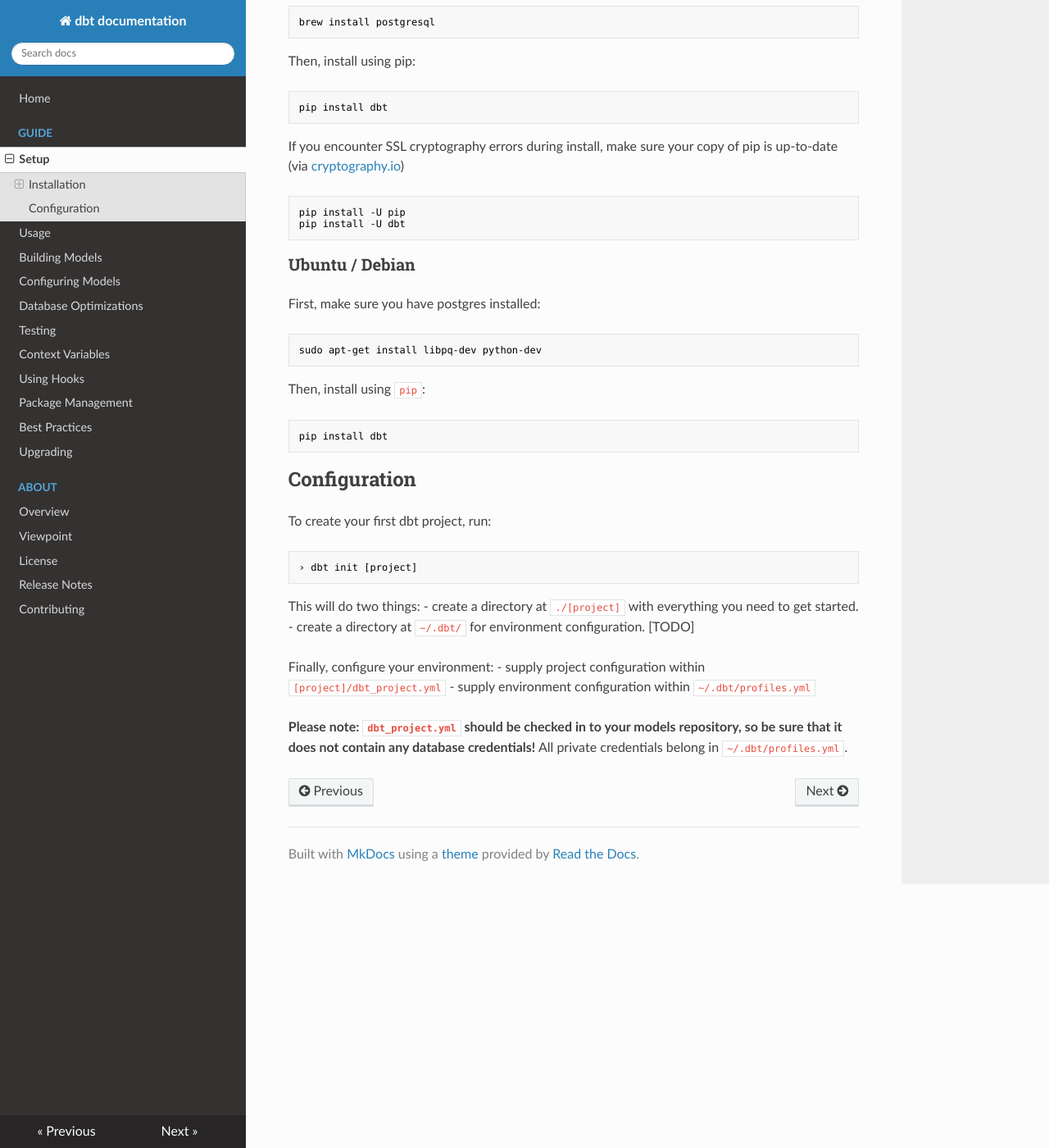
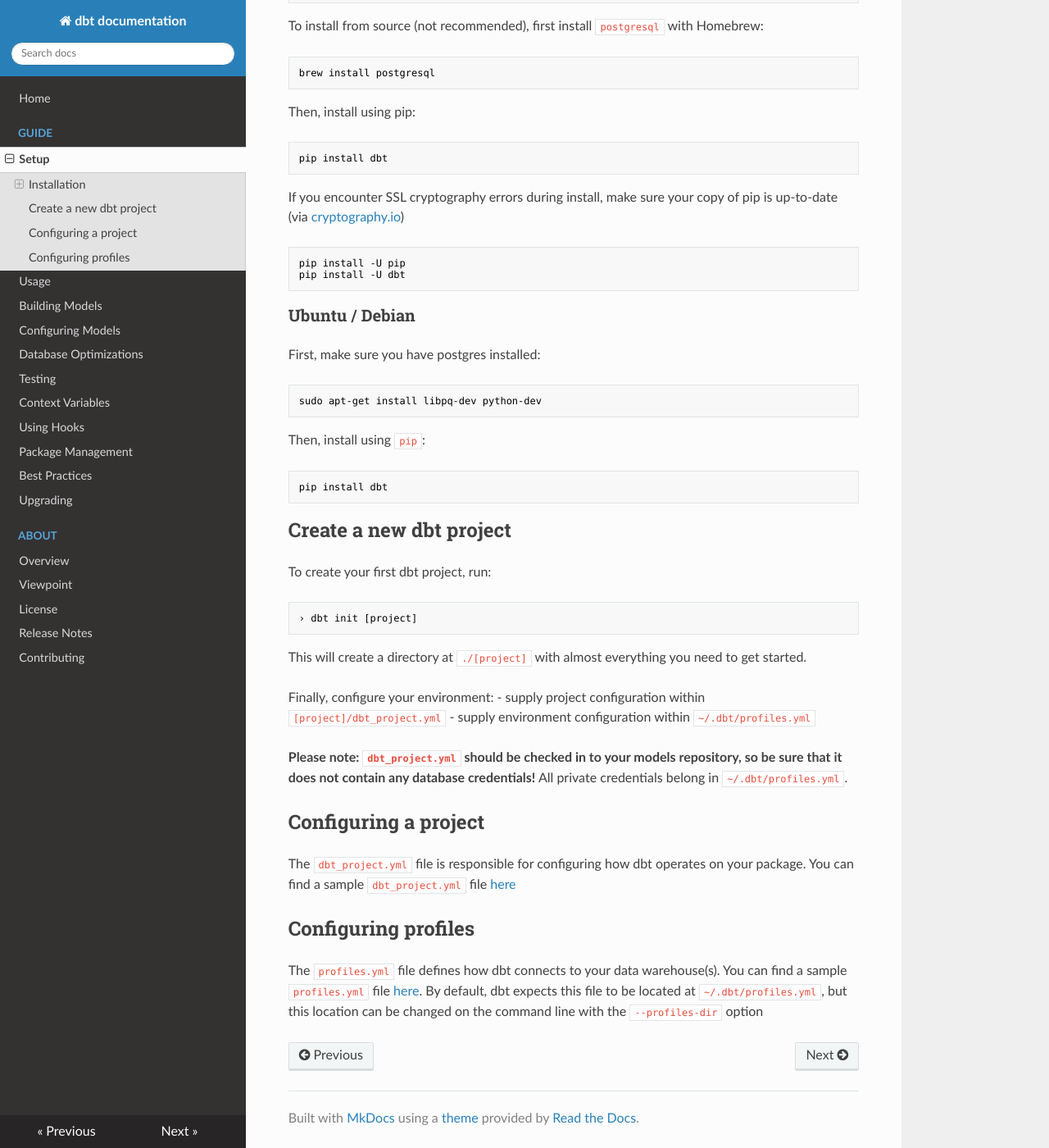
Before and after one commit to RayMarquina/dbt_project, an MkDocs documentation site: the page built from docs/guide/setup.md, in a window 1280 px wide and 1400 px high, scrolled down 666 px. Shown: the whole window at 82% size. Built offline with MkDocs 1.6.1, drawn with Linux system fonts in a browser that asks for light colours; nearby versions of some CDN libraries; old or Windows-style settings are respelled for this version of MkDocs; some of the changed text lies outside the part shown.

Commit message:
update setup docs

````diff
--- a/docs/guide/setup.md
+++ b/docs/guide/setup.md
@@ -9,8 +9,11 @@
 ```bash
 brew update
 brew install dbt
+```
 
-# to upgrade dbt, use
+To upgrade dbt, use
+
+```bash
 brew update
 brew upgrade dbt
 ```
@@ -58,7 +61,7 @@
 pip install dbt
 ```
 
-## Configuration
+## Create a new dbt project
 
 To create your first dbt project, run:
 
@@ -66,9 +69,7 @@
 › dbt init [project]
 ```
 
-This will do two things:
-- create a directory at `./[project]` with everything you need to get started.
-- create a directory at `~/.dbt/` for environment configuration. [TODO]
+This will create a directory at `./[project]` with almost everything you need to get started.
 
 Finally, configure your environment:
 - supply project configuration within `[project]/dbt_project.yml`
@@ -76,3 +77,17 @@
 
 **Please note: `dbt_project.yml` should be checked in to your models repository, so be sure that it does not contain any database
 credentials!** All private credentials belong in `~/.dbt/profiles.yml`.
+
+
+## Configuring a project
+
+The `dbt_project.yml` file is responsible for configuring how dbt operates on your package.
+You can find a sample `dbt_project.yml` file [here](https://github.com/analyst-collective/dbt/blob/master/sample.dbt_project.yml)
+
+
+## Configuring profiles
+
+The `profiles.yml` file defines how dbt connects to your data warehouse(s). You can find a sample
+`profiles.yml` file [here](https://github.com/analyst-collective/dbt/blob/master/sample.profiles.yml).
+By default, dbt expects this file to be located at `~/.dbt/profiles.yml`, but this location can be changed
+on the command line with the `--profiles-dir` option
````
